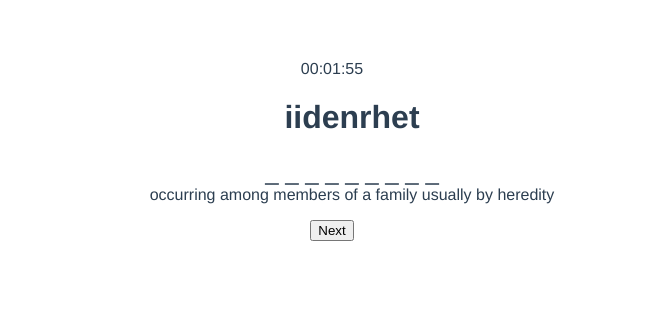
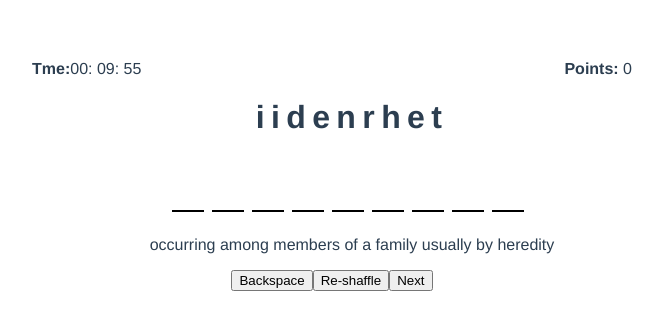
Before and after one commit to mugiwaranojem/vocabulary_app, a Vue app: page /#/vocabulary in a window 1280 px wide. Shown: the top 330 px of the page, without its empty margins (308-971 px from the left). Built offline with nearby package versions, Linux system fonts and the light colour scheme; what vue-jsonp, vue-resource would draw is missing.

Commit message:
added features backspace keypress next word

```diff
--- a/src/App.vue
+++ b/src/App.vue
@@ -1,25 +1,21 @@
 <template>
   <div id="app">
-    <Timer/>
+
     <Vocabulary/>
-    {{ checkTime() }}
+
   </div>
 </template>
 
 <script>
 import Vocabulary from '@/components/Vocabulary'
-import Timer from './components/Timer'
 
 export default {
   name: 'app',
   components: {
-    Vocabulary,
-    Timer
+    Vocabulary
   },
   methods: {
-      checkTime() {
-        let myTimer =  Timer.data()
-      }
+
   }
 }
 </script>
--- a/src/components/Vocabulary.vue
+++ b/src/components/Vocabulary.vue
@@ -1,15 +1,33 @@
 <template>
+
 	<div class="vocabulary">
+		<div class="header">
+			<div class="timer">
+				<strong>Tme:</strong>
+				<span class="hour">00</span>:
+				<span id="minutes">{{  minutes < 10  ? '0'+minutes : minutes }}</span>:
+				<span id="seconds">{{ defaultSecVal }}</span>
+			</div>
+
+			<div class="points">
+				<strong>Points:</strong> {{ points }}
+			</div>
+		</div>
+
 		<ul class="words-list">
-			<li v-for="(obj, index) in randomWords" :class="{ active: ( index == 0) }">
-					<h1>{{ obj.shuffle }}</h1>
-					<div class="underscore">{{ obj.underscore }}</div>
+			<li v-for="(obj, index) in randomWords" :class="{ active: ( index == 0), word: 1 }" v-bind="{ 'data-i': index }">
+					<h1 class="shuffled-word">{{ obj.shuffle }}</h1>
+					<div class="underscore">
+						<span v-for="letter in obj.word.split('')">&nbsp;</span>
+					</div>
 					<div class="hint">{{ obj.hint }}</div>
 			</li>
 		</ul>
 
 		<div class="buttons">
-			<button id="next-word">Next</button>
+			<button id="delete-letter" @click="backSpace">Backspace</button>
+			<button id="reshaffle" @click="reshaffleWord">Re-shaffle</button>
+			<button id="next-word" @click="nextWord">Next</button>
 		</div>
 
 	</div>
@@ -24,7 +42,12 @@
 				words: [],
 				randomWords: [],
 				defaultMax: 20,
-				isActive: false
+				minutes: 10,
+				seconds: 59,
+				defaultSecVal: '00',
+				keyInputs: [],
+				underscore: [],
+				points: 0
 			}
 		},
 		methods: {
@@ -40,8 +63,7 @@
 		    	newInput[i] = {
 		    		word: word,
 		    		hint: this.splitHint(input[i]),
-		    		shuffle: this.shuffleWord(word),
-		    		underscore: this.getUnderScore(word)
+		    		shuffle: this.shuffleWord(word)
 		    	}
 
 		    }
@@ -49,6 +71,7 @@
 		    return newInput
 
 			},
+
 			shuffleWord( word ) {
 
 				let strSplit = word.split('')
@@ -57,6 +80,7 @@
 				return shuffle.join('')
 
 			},
+
 			swapArrs( arr ) {
 
 				// https://www.kirupa.com/html5/shuffling_array_js.htm
@@ -73,37 +97,181 @@
 		    return arr
 
 			},
+
 			splitWord(phrase) {
 
 				return phrase.split('|')[0]
 
 			},
+
 			splitHint(phrase) {
 
 				return phrase.split('|')[1]
 
 			},
-			getUnderScore(word) {
 
-				let underscore = ''
+			countDown() {
 
-				for (var i = word.length - 1; i >= 0; i--) {
-					underscore += ( i == 0 ) ? '_' : '_ '
+				let countDownSec = this.seconds
+				let countDownMin = this.minutes - 1
+
+				let timeInterval = setInterval(function(){
+
+					this.seconds = countDownSec
+					this.minutes = countDownMin
+
+					document.getElementById('minutes').innerHTML = ( this.minutes < 10 ) ? '0'+this.minutes : this.minutes
+					document.getElementById('seconds').innerHTML = ( this.seconds < 10 ) ? '0'+this.seconds : this.seconds
+
+					countDownSec--
+
+					if( this.minutes <= 0 && this.seconds <= 0) clearInterval(timeInterval)
+
+					if( this.seconds == 0 ) {
+							countDownMin--
+							countDownSec = 59
+
+							document.getElementById('minutes').innerHTML = ( this.minutes < 10 ) ? '0'+this.minutes : this.minutes
+					}
+
+				}, 1000)
+
+			},
+
+			backSpace() {
+				let len = this.keyInputs.length
+
+				if( len ) {
+
+					this.keyInputs.splice( (len -1), 1 )
+
+					this.setUnderscoreVal()
+
+				}
+			},
+
+			onKeyHit(e) {
+
+				if(!this.isAlpha(e)) return
+
+				let key = e.key
+				let activeItem  = document.getElementsByClassName('word active')[0]
+				let wordIndex = activeItem.getAttribute('data-i')
+				let currentItemChilds = activeItem.childNodes
+
+				currentItemChilds.forEach( element => {
+					if( element.tagName == 'DIV' && element.hasAttribute('class') && element.getAttribute('class') == 'underscore') {
+						this.underscore = element.childNodes
+					}
+				})
+
+				if( this.keyInputs.length < this.underscore.length ) {
+					this.keyInputs.push(key)
 				}
 
-				return underscore
+				if( this.keyInputs.length == this.underscore.length ) {
+					 if(this.checkAnswer()) {
+					 	this.points++
+					 	this.nextWord()
+					 	this.randomWords.splice(wordIndex, 1)
+					 	this.keyInputs = []
+					 	activeItem.remove()
+					 }
+				}
+
+				this.setUnderscoreVal()
+			},
+
+			setUnderscoreVal() {
+
+				for (let i = 0; i < this.underscore.length; i++) {
+					if( this.keyInputs[i] ) {
+						this.underscore[i].innerHTML = this.keyInputs[i]
+					} else {
+						this.underscore[i].innerHTML = '&nbsp;'
+					}
+
+				}
+
+			},
+
+			checkAnswer() {
+
+				let activeItem = document.getElementsByClassName('word active')[0]
+				let wordIndex = activeItem.getAttribute('data-i')
+				let wordAnswer = this.randomWords[wordIndex].word
+				let userInputs = this.keyInputs.join('').toLocaleLowerCase()
+
+				if( userInputs == wordAnswer )
+					return true
+
+				return false
+
+			},
+
+			reshaffleWord() {
+
+				let activeItem = document.getElementsByClassName('word active')[0]
+				let wordIndex = activeItem.getAttribute('data-i')
+				let shuffle = this.randomWords[wordIndex].shuffle
+				let currentItemChilds = activeItem.childNodes
+
+				currentItemChilds.forEach( element => {
+
+					if( element.tagName == 'H1' && element.hasAttribute('class') && element.getAttribute('class') == 'shuffled-word') {
+						element.innerHTML = this.shuffleWord( shuffle )
+					}
+				})
+
+
+			},
+
+			isAlpha(e) {
+				if ((e.keyCode > 64 && e.keyCode < 91) ||
+					(e.keyCode > 96 && e.keyCode < 123) || e.keyCode == 8) return true
+
+				return false
+			},
+
+			nextWord() {
+				let activeItem = document.getElementsByClassName('word active')[0]
+
+				activeItem.setAttribute('class','word')
+				activeItem.nextElementSibling.setAttribute('class','word active')
+
 			}
+
 		},
 		created() {
 
 			this.words = this.$words
 			this.randomWords = this.getRandomWords(this.words)
 
+			document.onkeypress = this.onKeyHit
+			this.countDown()
+
 		}
 	}
 </script>
 
 <style scoped>
+div.vocabulary {
+	width: 600px;
+	margin: 0 auto;
+}
+
+div.header {
+	overflow: hidden;
+}
+
+div.timer {
+	float: left;
+}
+
+div.points {
+	float: right;
+}
+
 ul.words-list {
 	list-style: none;
 }
@@ -116,12 +284,29 @@ ul.words-list li.active {
 	display: block;
 }
 
-ul.words-list li h2 {
-	letter-spacing: 0.2em
+ul.words-list li h1 {
+	letter-spacing: 0.2em;
 }
 
 div.underscore {
-	font-size: 1.5em
+	font-size: 1.5em;
+	margin-bottom: 1em;
+}
+
+div.underscore span {
+	width: 32px;
+	display: inline-block;
+	border-bottom: 2px solid #000;
+	padding-bottom: 10px;
+	text-align: center;
+	margin-right: 8px;
+	font-size: 1.5em;
+	font-weight: bold;
+}
+
+div.hint {
+	max-width: 412px;
+	margin: 0 auto;
 }
 
 </style>
```
